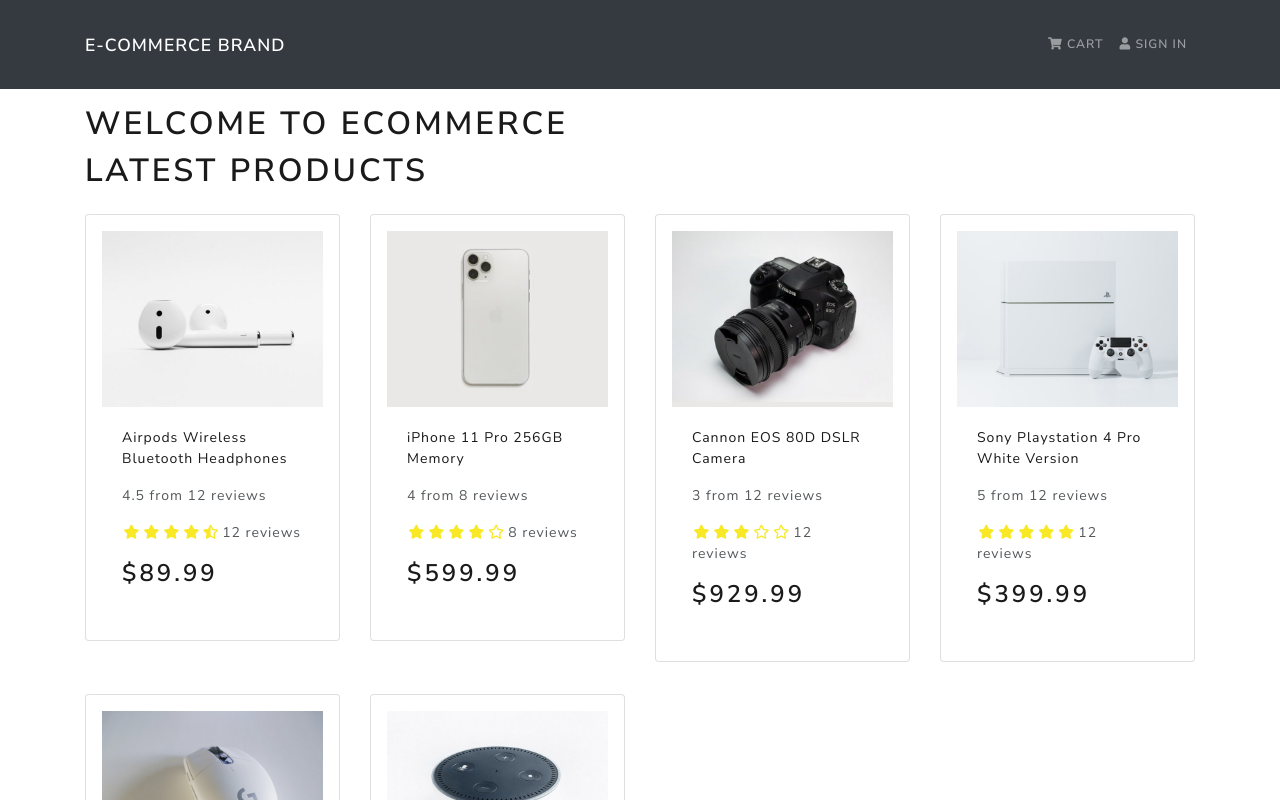
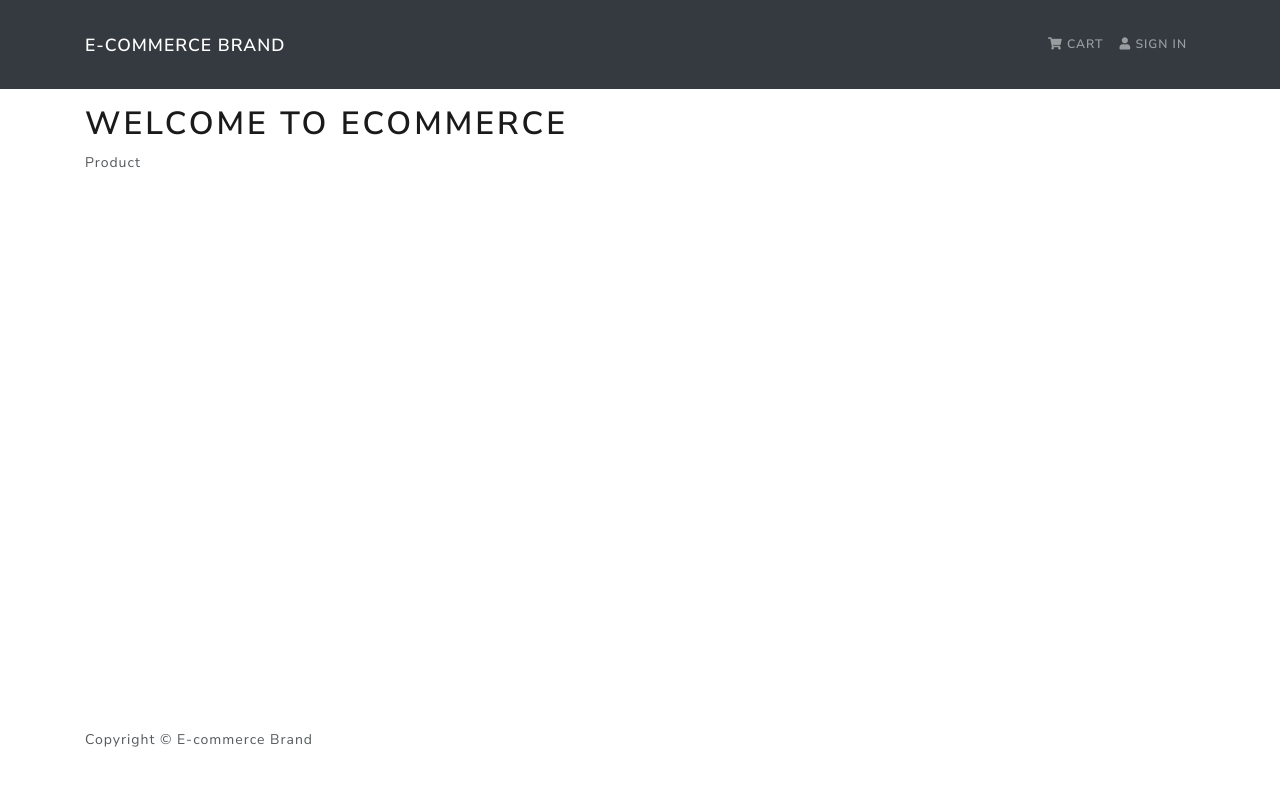
Before and after one commit to rodmartinezmedina/MERN-E-Commerce, a React (Create React App) app in the folder frontend/: page /product/1 in a window 1280 px wide. Shown: the top 800 px of the page. Built offline with nearby package versions, Linux system fonts and the light colour scheme.

Commit message:
links on navbar

```diff
--- a/frontend/package.json
+++ b/frontend/package.json
@@ -9,6 +9,8 @@
     "react": "^17.0.1",
     "react-bootstrap": "^1.4.2",
     "react-dom": "^17.0.1",
+    "react-router-bootstrap": "^0.25.0",
+    "react-router-dom": "^5.2.0",
     "react-scripts": "4.0.1",
     "web-vitals": "^0.2.4"
   },
--- a/frontend/src/App.js
+++ b/frontend/src/App.js
@@ -1,21 +1,24 @@
 import React from 'react'
+import { BrowserRouter as Router, Route } from 'react-router-dom'
 import { Container } from 'react-bootstrap'
 import Header from './components/Header'
 import Footer from './components/Footer'
 import HomeScreen from './Screens/HomeScreen'
+import ProductScreen from './Screens/ProductScreen'
 
 const App = () => {
   return (
-    <>
+    <Router>
       <Header />
       <main className='py-3'>
         <Container>
           <h1>Welcome to Ecommerce</h1>
-          <HomeScreen />
+          <Route path='/' component={HomeScreen} exact />
+          <Route path='/product/:id' component={ProductScreen} />
         </Container>
       </main>
       <Footer />
-    </>
+    </Router>
   )
 }
 
--- a/frontend/src/Screens/HomeScreen.js
+++ b/frontend/src/Screens/HomeScreen.js
@@ -6,7 +6,7 @@
 const HomeScreen = () => {
   return (
     <>
-      <h1>Latest Products</h1>
+      <h3>Latest Products</h3>
       <Row>
         {products.map((product) => (
           <Col key={product._id} sm={12} md={6} lg={4} xl={3}>
--- /dev/null
+++ b/frontend/src/Screens/ProductScreen.js
@@ -0,0 +1,7 @@
+import React from 'react'
+
+const ProductScreen = () => {
+  return <div>Product</div>
+}
+
+export default ProductScreen
--- a/frontend/src/components/Header.js
+++ b/frontend/src/components/Header.js
@@ -1,21 +1,28 @@
 import React from 'react'
-import { Navbar, Nav, Container } from 'react-bootstrap'
+import { Link } from 'react-router-dom'
+import { Navbar, Nav, Container, NavLink } from 'react-bootstrap'
 
 const Header = () => {
   return (
     <header>
       <Navbar bg='dark' variant='dark' expand='lg'>
         <Container>
-          <Navbar.Brand href='/'>E-commerce Brand</Navbar.Brand>
+          <Link to='/'>
+            <Navbar.Brand>E-commerce Brand</Navbar.Brand>
+          </Link>
           <Navbar.Toggle aria-controls='basic-navbar-nav' />
           <Navbar.Collapse id='basic-navbar-nav'>
             <Nav className='ml-auto'>
-              <Nav.Link href='/cart'>
-                <i className='fas fa-shopping-cart'></i> Cart
-              </Nav.Link>
-              <Nav.Link href='/login'>
-                <i className='fas fa-user'></i> Sign In
-              </Nav.Link>
+              <Link to='/cart'>
+                <Nav.Link>
+                  <i className='fas fa-shopping-cart'></i> Cart
+                </Nav.Link>
+              </Link>
+              <Link to='/login'>
+                <Nav.Link>
+                  <i className='fas fa-user'></i> Sign In
+                </Nav.Link>
+              </Link>
             </Nav>
           </Navbar.Collapse>
         </Container>
--- a/frontend/src/components/Product.js
+++ b/frontend/src/components/Product.js
@@ -1,19 +1,20 @@
 import React from 'react'
+import { Link } from 'react-router-dom'
 import { Card } from 'react-bootstrap'
 import Rating from './Rating'
 
 const Product = ({ product }) => {
   return (
     <Card className='my-3 p-3 rounded'>
-      <a href={`/product/${product._id}`}>
+      <Link to={`/product/${product._id}`}>
         <Card.Img src={product.image} variant='top' />
-      </a>
+      </Link>
       <Card.Body>
-        <a href={`/product/${product._id}`}>
+        <Link to={`/product/${product._id}`}>
           <Card.Title as='div'>
             <strong>{product.name}</strong>
           </Card.Title>
-        </a>
+        </Link>
 
         <Card.Text as='div'>
           <div className='my-3'>
```
Also changed, not shown: 2 other files (tests, documents, lock files or other folders).
